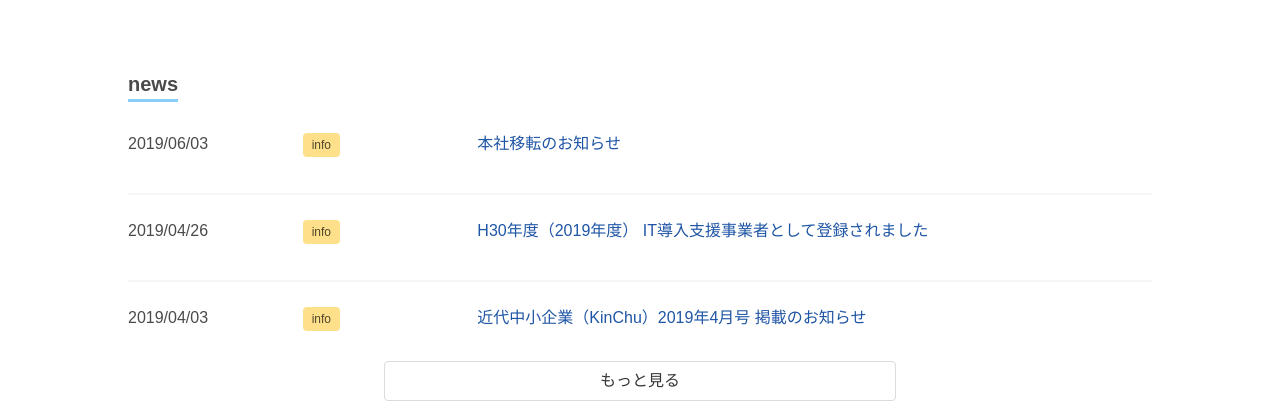
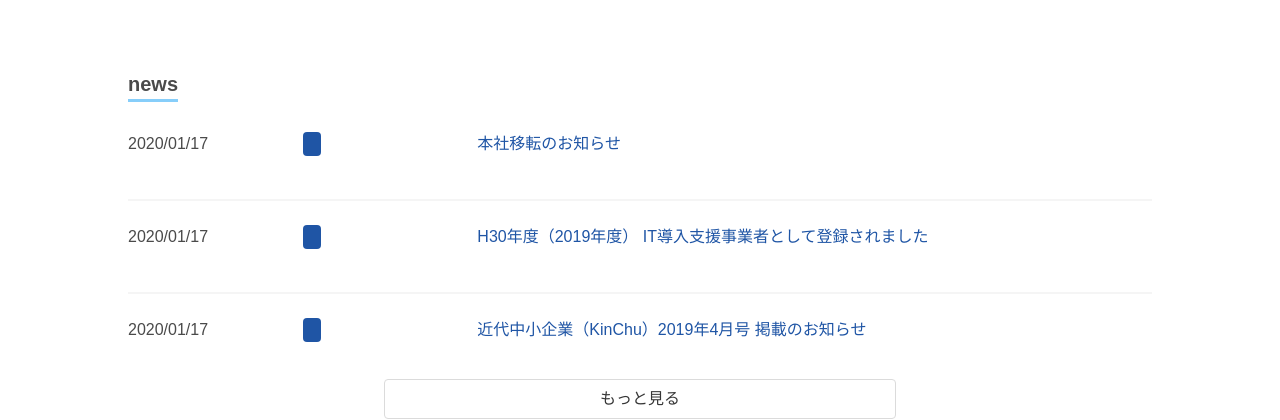
Before and after one commit to egg-system/corporate-site, a Nuxt app: page / in a window 1280 px wide. Shown: the part 2380-2800 px from the top of the page. Built offline with nearby package versions, Linux system fonts and the light colour scheme.

Commit message:
fix：ニュース一覧の表示部分を修正

```diff
--- a/components/pages/common/TheNewsList.vue
+++ b/components/pages/common/TheNewsList.vue
@@ -5,17 +5,17 @@
 
         <div class="column is-4">
           <div class="columns is-mobile">
-            <div class="column is-4-mobile">{{ item.date }}</div>
+            <div class="column is-4-mobile">{{ item.createdAt | moment }}</div>
             <div class="column is-4-mobile">
-              <span class="tag is-warning">
-                {{ item.label }}
+              <span class="tag is-primary">
+                {{ item.label.label }}
               </span>
             </div>
           </div>
         </div>
 
         <div class="column is-8">
-          <nuxt-link :to="item.url">
+          <nuxt-link :to="'news/' + item.id">
             {{ item.title }}
           </nuxt-link>
         </div>
```
